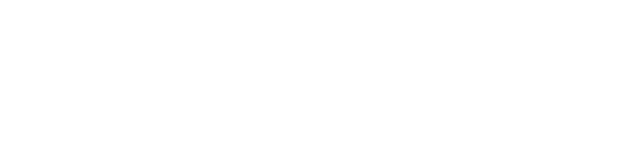
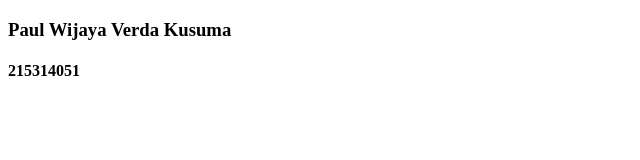
Before and after one commit to paulkusuma/Tugas4Platform, a plain HTML site: page index.html in a window 1280 px wide. Shown: the whole page, without its empty margins (0-640 px from the left). Drawn offline with Linux system fonts and the light colour scheme.

Commit message:
Update index.html

```diff
--- a/index.html
+++ b/index.html
@@ -1,5 +1,6 @@
 <!DOCTYPE html>
 <html lang="en">
+
 <head>
     <meta charset="UTF-8">
     <meta http-equiv="X-UA-Compatible" content="IE=edge">
@@ -9,7 +10,17 @@
     <meta name="Nim" content="215314051">
     <title>Tugas4Platform</title>
 </head>
+
 <body>
+    <header class="HeaderPaul">
+        <div>
+            <h3>Paul Wijaya Verda Kusuma</h3>
+        </div>
+        <div>
+            <h4>215314051</h4>
+        </div>
+    </header>
 
 </body>
+
 </html>
```
